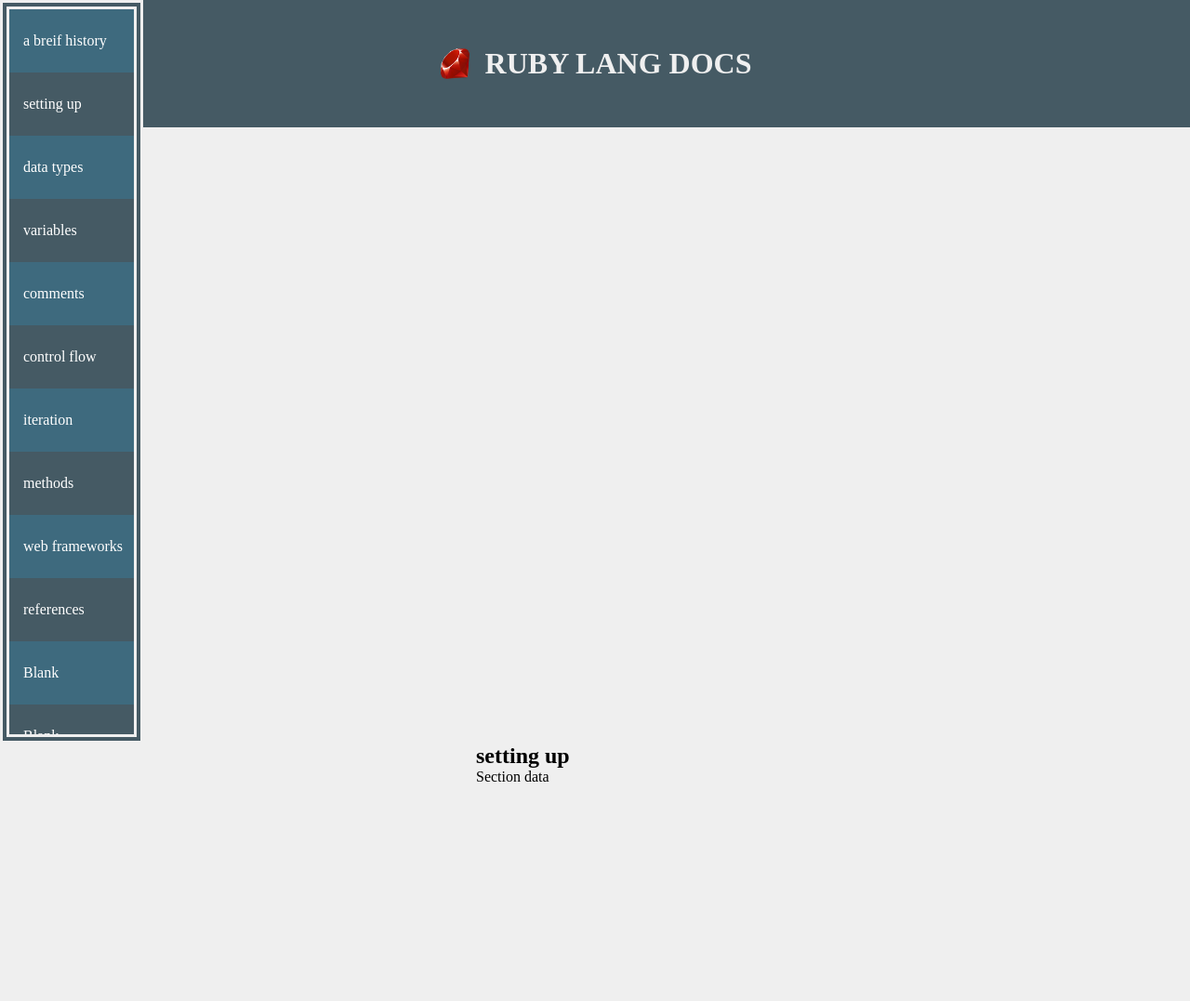
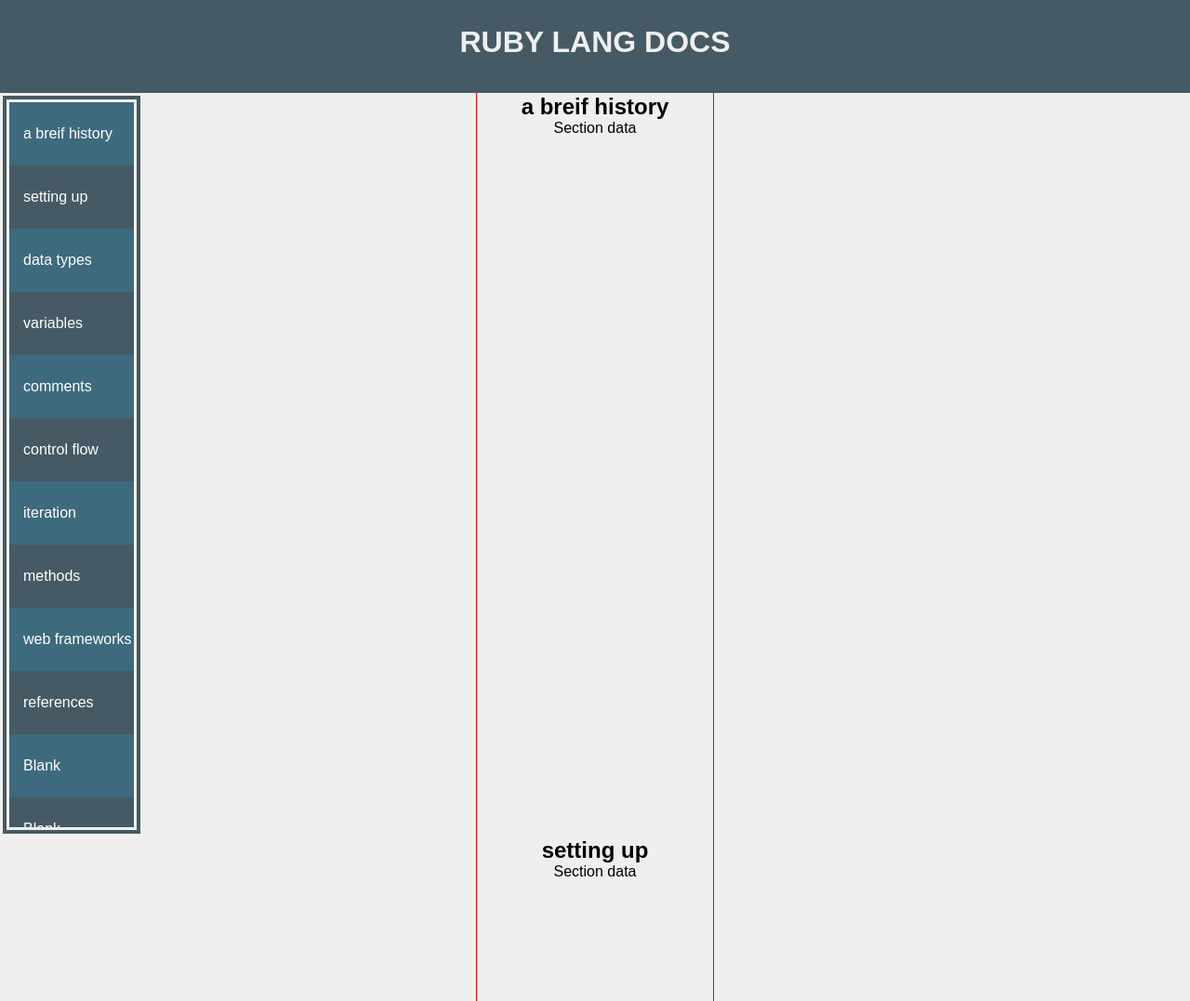
Before and after one commit to mattfraz38/FCC-Doc-Page, a plain HTML site: page index.html in a window 1280 px wide. Shown: the top 1077 px of the page at 93% size. Drawn offline with Linux system fonts and the light colour scheme.

Commit message:
remove flexbox and ajust css

```diff
--- a/index.html
+++ b/index.html
@@ -9,14 +9,13 @@
   <body>
     <header>
       <div id="title-heading">
-        <img src="/images/ruby_icon.ico" alt="Ruby" class="title-ruby-icon">
+        <!-- <img src="/images/ruby_icon.ico" alt="Ruby" class="title-ruby-icon"> -->
         <h1>RUBY LANG DOCS</h1>
       </div>
     </header>
 
     <main>
-      <nav class="sidebar">
-        <div>
+      <nav id="sidebar">
         <ul>
           <li><a href="#section-1">a breif history</a></li>
           <li><a href="#section-2">setting up</a></li>
@@ -32,7 +31,6 @@
           <li><a href="#section-12">Blank</a></li>
           <li><a href="#section-13">Blank</a></li>
         </ul>
-        </div>
       </nav>
 
       <div class="main-container">
--- a/style.css
+++ b/style.css
@@ -4,6 +4,7 @@
   margin: 0;
   padding: 0;
   box-sizing: border-box;
+  font-family: Arial, Helvetica, sans-serif;
 }
 
 body {
@@ -32,9 +33,9 @@
   text-decoration: none;
 }
 
-nav ul li a.current {
+/* nav ul li a.current {
   background: #000000;
-}
+} */
 
 /* .side-container nav {
   overflow-y: scroll;
@@ -49,16 +50,21 @@
   background-color: #455A64;
 } */
 
-.sidebar {
+#sidebar {
   position: fixed;
+  overflow-y: scroll;
+  top: 100px;
+  height: 100%;
   width: 12%;
-  height: 100vh;
-  overflow-y: scroll;
   border: 10px double #EFEFEF;
 }
 
-.sidebar ul li:nth-child(odd) {
+#sidebar ul li:nth-child(odd) {
   background-color: #3E6A7E;
+}
+
+#sidebar ul li:last-child {
+  padding-bottom: 80px;
 }
 
 .title-ruby-icon ul li:nth-child(even) {
@@ -67,37 +73,52 @@
 
 /* HEADER */
 
-#title-heading {
+/* #title-heading {
   color: #efefef;
   background: #455A64;
-  padding: 50px;
+  padding: 50px; */
   /* text-align: center; */
-  display: flex;
+  /* display: flex;
   justify-content: center;
   position: fixed;
   width: 100%;
+} */
+
+#title-heading {
+  position: fixed;
+  position: 0;
+  width: 100%;
+  height: 100px;
+  color: #efefef;
+  background: #455A64;
+  text-align: center;
+  vertical-align: middle;
+  line-height: 90px;
 }
 
-.title-ruby-icon {
+/* .title-ruby-icon {
   background-color: #455A64;
   width: 35px;
   margin-right: 15px;
-}
+  display: ;
+} */
 
 /* MAIN CONTENT */
+
+/* .main-container {
+  width: 35%;
+  border: 1px solid red;
+  text-align: center; */
+  /* margin: 0 auto; */
+/* } */
 
 .main-container {
   width: 20%;
   margin: 0 auto;
+  padding-top: 100px;
+  border: 1px solid red;
+  text-align: center;
 }
-
-/* .side-container {
-  display: flex;
-} */
-
-/* main {
-  height: 100vh;
-} */
 
 section {
   height: 100vh;
@@ -107,6 +128,13 @@
 /* FOOTER */
 
 #footer-links {
+  padding: 50px;
+  text-align: center;
   background-color: #455A64;
-  padding: 50px;
+  width: 88%;
+  float: right;
 }
+
+#footer-links ul {
+  list-style: none;
+}
```
Lines whose indentation alone changed are shown as unchanged.
